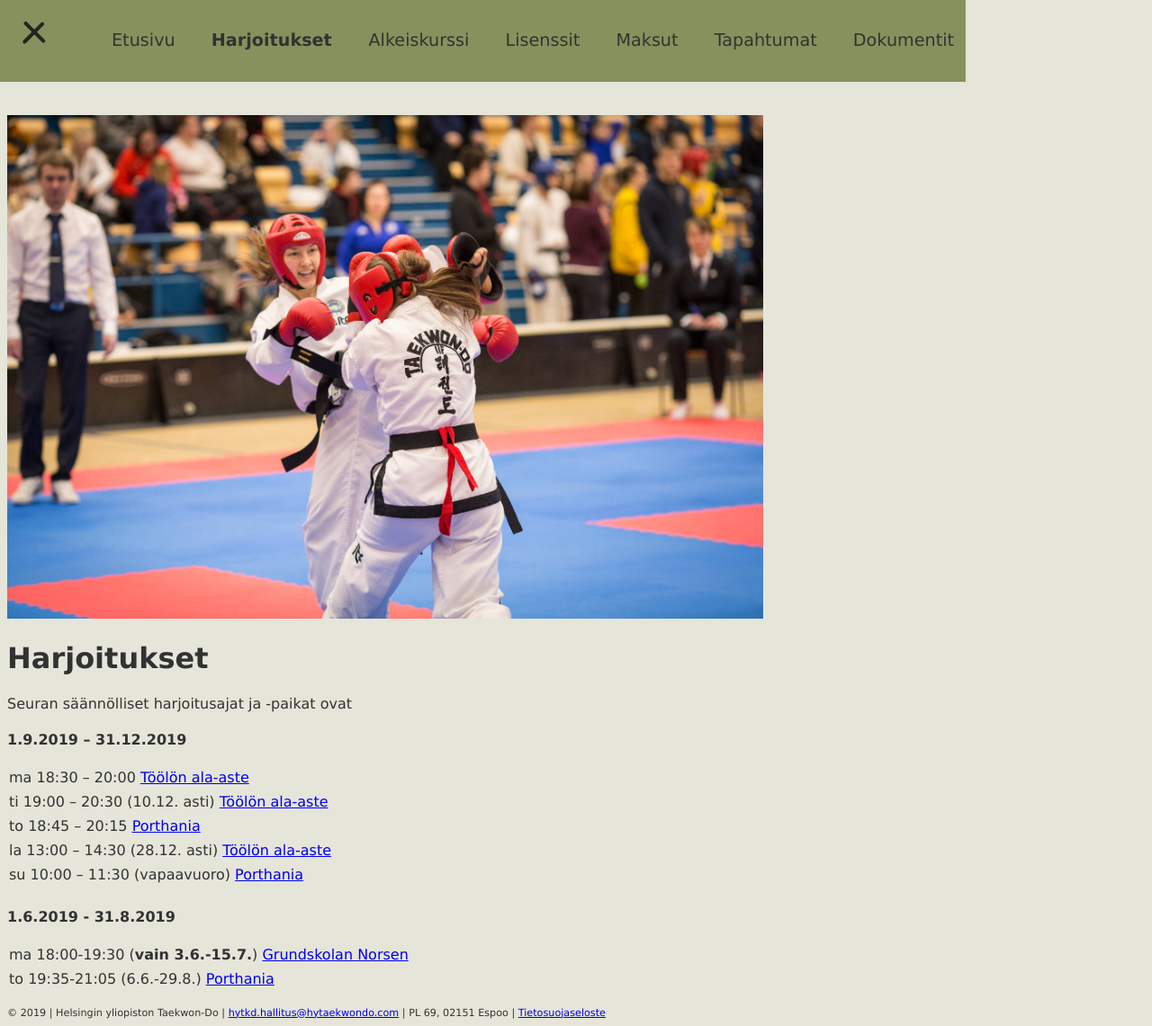
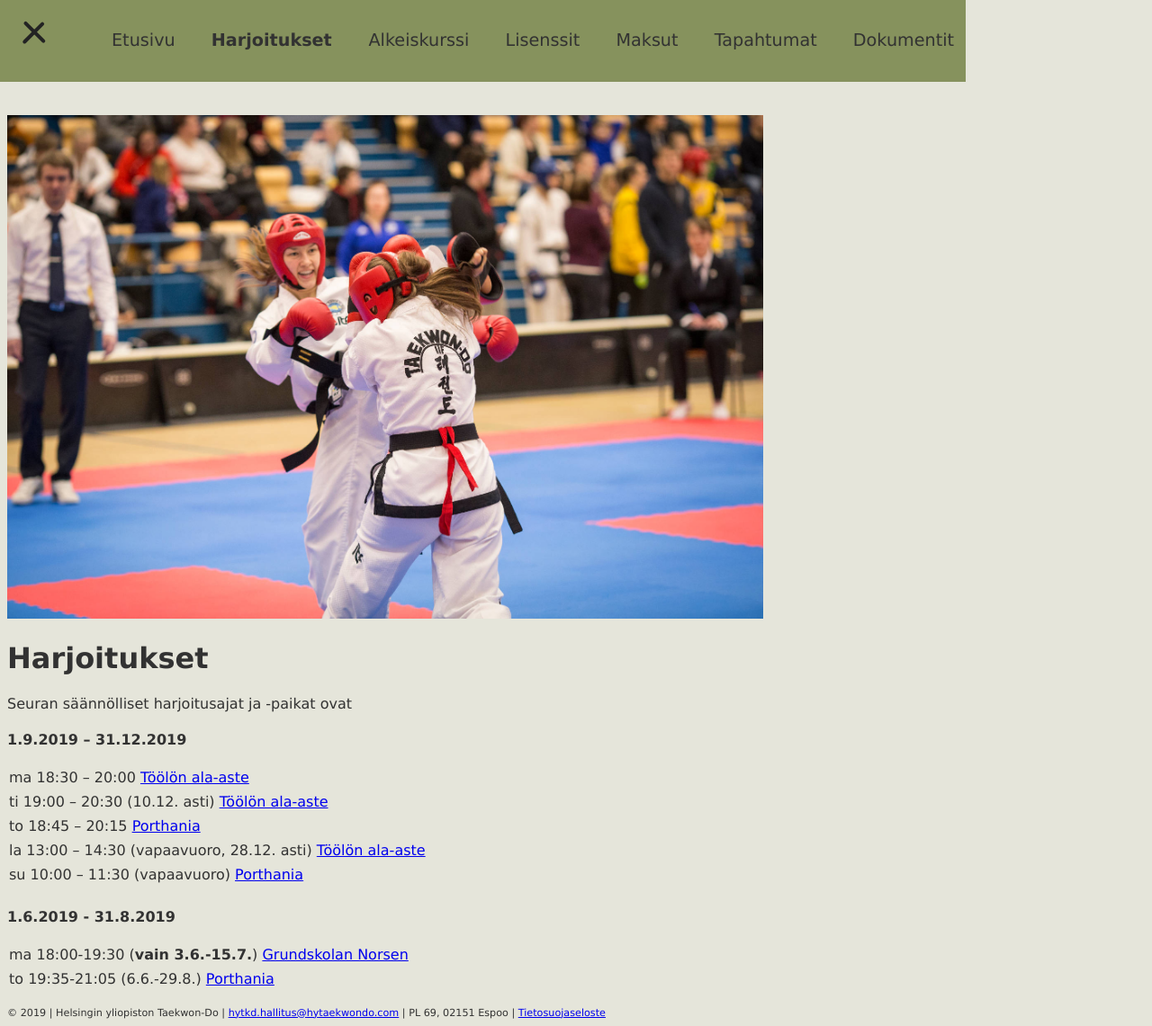
Before and after one commit to hytkd/website, a Jekyll site: the page built from trainings.html, in a window 1280 px wide and 1141 px high. Shown: the whole window at 90% size. Built offline with Jekyll 4.4.1, drawn with Linux system fonts in a browser that asks for light colours.

Commit message:
Saturdays as free training

```diff
--- a/_data/trainings.yml
+++ b/_data/trainings.yml
@@ -6,7 +6,7 @@
       location: *TOOLO
     - time: to 18:45 – 20:15
       location: &PORTSU <a href="https://goo.gl/maps/t21PcHXy8ky" target="_blank">Porthania</a>
-    - time: la 13:00 – 14:30 (28.12. asti)
+    - time: la 13:00 – 14:30 (vapaavuoro, 28.12. asti)
       location: *TOOLO
     - time: su 10:00 – 11:30 (vapaavuoro)
       location: *PORTSU
```
